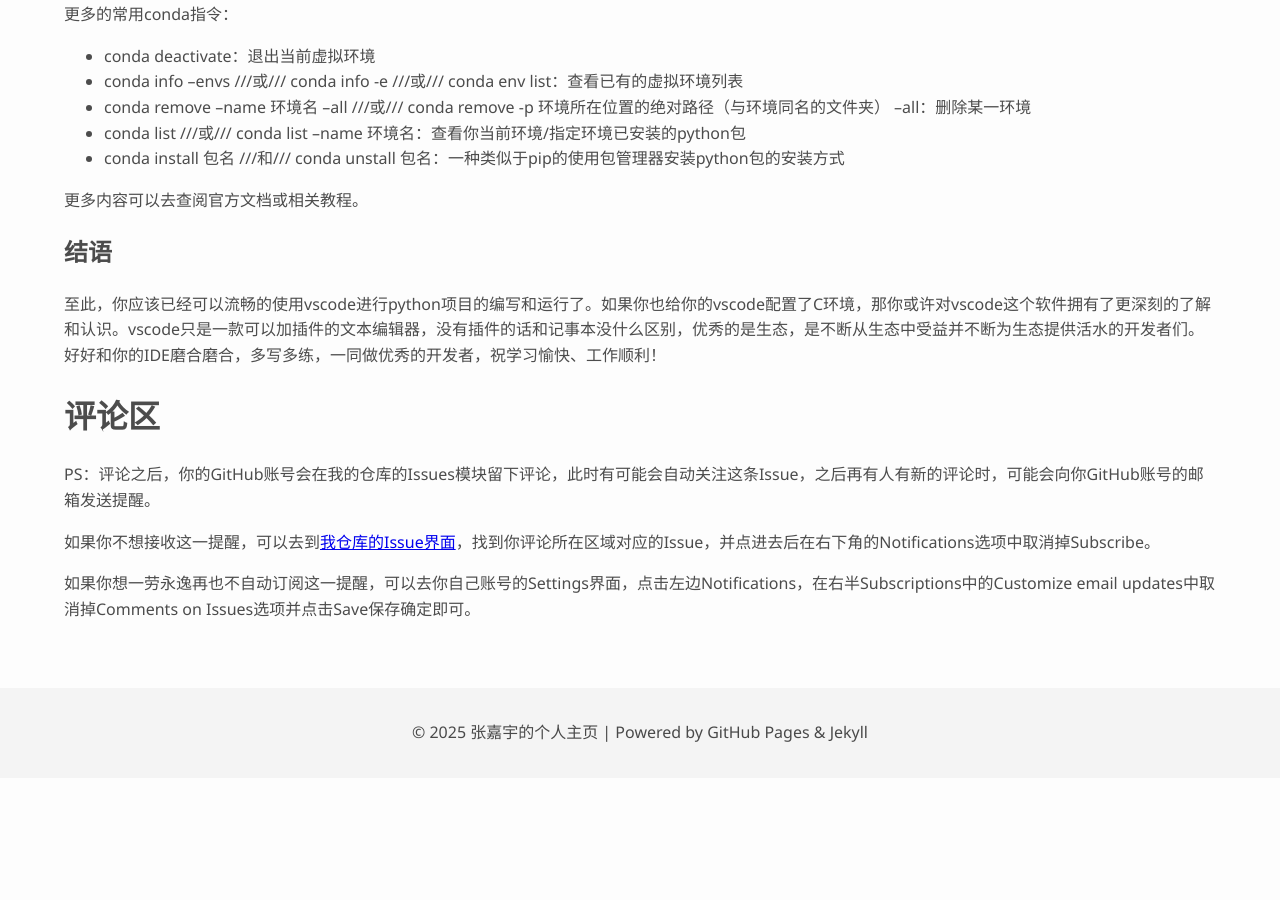
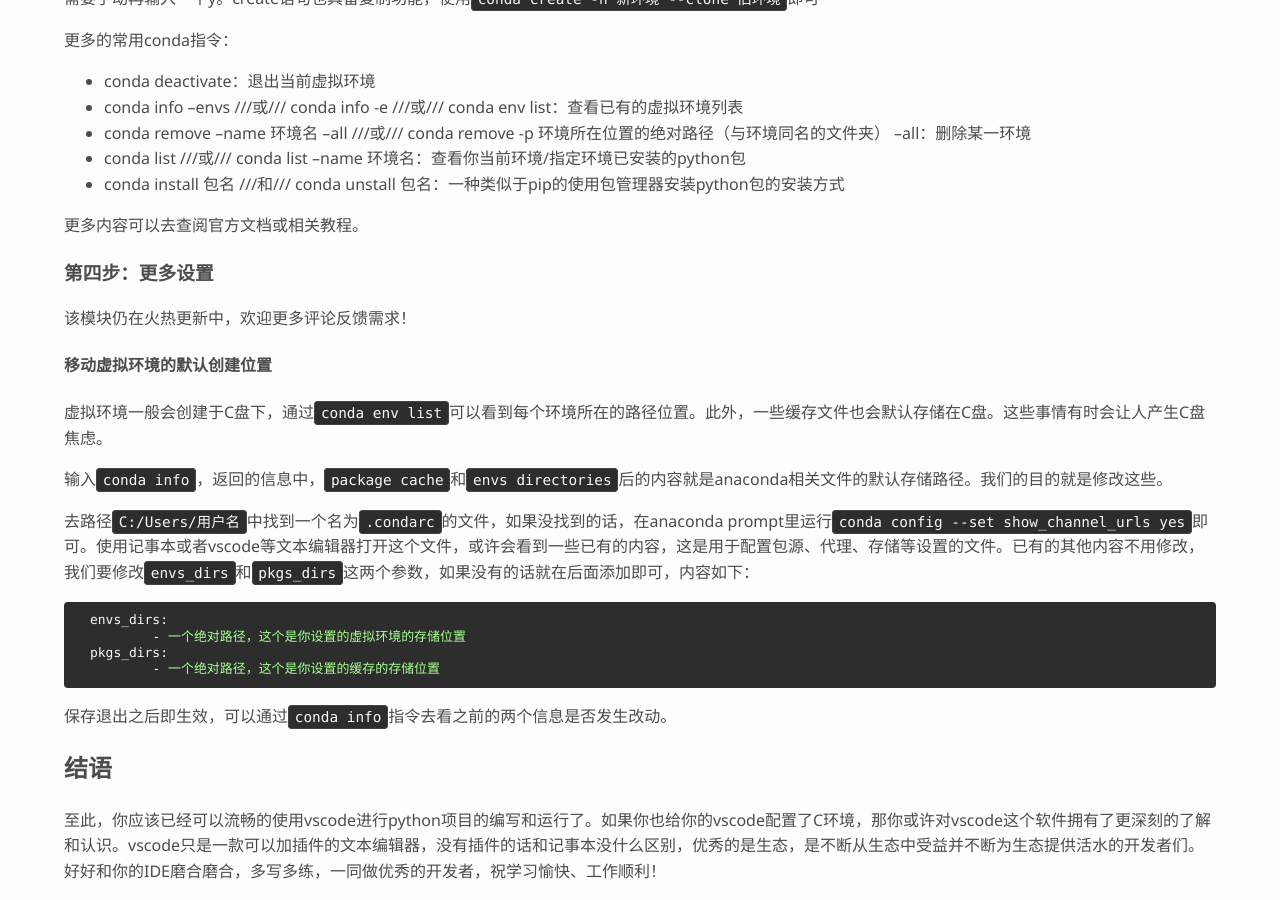
Before and after one commit to kuiningzzzz/kuiningzzzz.github.io, a Jekyll site: the page built from tutorial/python_in_vscode.md, in a window 1280 px wide and 900 px high, scrolled down 1943 px. Built offline with Jekyll 4.4.1, drawn with Linux system fonts in a browser that asks for light colours; comment, search, counter and statistics services are not loaded; before the commit the page ends 2721 px from its top, so only the background shows below that; some of the changed text lies outside the part shown.

Commit message:
(fix)python

````diff
--- a/tutorial/python_in_vscode.md
+++ b/tutorial/python_in_vscode.md
@@ -35,7 +35,7 @@ conda的作用实际上是将你不同的python环境打包成虚拟环境供程
 
 ### 第一步：安装anaconda
 
-可以直接去[官网](https://www.anaconda.com/download)下载，不过更方便的做法是去[清华大学镜像站](https://mirrors.tuna.tsinghua.edu.cn/anaconda/archive/)下载，挑选适合自己操作系统的版本即可。下载好后双击安装包进行安装，记得勾选Add PATH和Register as default两个Advanced Options选项。安装后依然去cmd控制台测试，输入`conda --version`返回版本号即成功。
+可以直接去[官网](https://www.anaconda.com/download)下载，不过更方便的做法是去[清华大学镜像站](https://mirrors.tuna.tsinghua.edu.cn/anaconda/archive/)下载，挑选适合自己操作系统的版本即可。下载好后双击安装包进行安装，记得勾选Add PATH和Register as default两个Advanced Options选项。安装后依然去cmd控制台测试，输入`conda --version`返回版本号即成功。（如果conda指令不好用的话，可能是环境变量没能成功添加，将conda原位置的文件夹以及文件夹下的condabin文件夹的绝对路径都加到PATH环境变量里即可）
 
 ### 第二步：使用conda指令构建环境并在vscode中使用
 
@@ -65,6 +65,27 @@ create语句-n（或者--name）后跟的是创建的环境名字和python版本
 
 更多内容可以去查阅官方文档或相关教程。
 
+### 第四步：更多设置
+
+该模块仍在火热更新中，欢迎更多评论反馈需求！
+
+#### 移动虚拟环境的默认创建位置
+
+虚拟环境一般会创建于C盘下，通过`conda env list`可以看到每个环境所在的路径位置。此外，一些缓存文件也会默认存储在C盘。这些事情有时会让人产生C盘焦虑。
+
+输入`conda info`，返回的信息中，`package cache`和`envs directories`后的内容就是anaconda相关文件的默认存储路径。我们的目的就是修改这些。
+
+去路径`C:/Users/用户名`中找到一个名为`.condarc`的文件，如果没找到的话，在anaconda prompt里运行`conda config --set show_channel_urls yes`即可。使用记事本或者vscode等文本编辑器打开这个文件，或许会看到一些已有的内容，这是用于配置包源、代理、存储等设置的文件。已有的其他内容不用修改，我们要修改`envs_dirs`和`pkgs_dirs`这两个参数，如果没有的话就在后面添加即可，内容如下：
+
+```yaml
+envs_dirs:
+        - 一个绝对路径，这个是你设置的虚拟环境的存储位置
+pkgs_dirs:
+        - 一个绝对路径，这个是你设置的缓存的存储位置
+```
+
+保存退出之后即生效，可以通过`conda info`指令去看之前的两个信息是否发生改动。
+
 ## 结语
 
 至此，你应该已经可以流畅的使用vscode进行python项目的编写和运行了。如果你也给你的vscode配置了C环境，那你或许对vscode这个软件拥有了更深刻的了解和认识。vscode只是一款可以加插件的文本编辑器，没有插件的话和记事本没什么区别，优秀的是生态，是不断从生态中受益并不断为生态提供活水的开发者们。好好和你的IDE磨合磨合，多写多练，一同做优秀的开发者，祝学习愉快、工作顺利！
````
